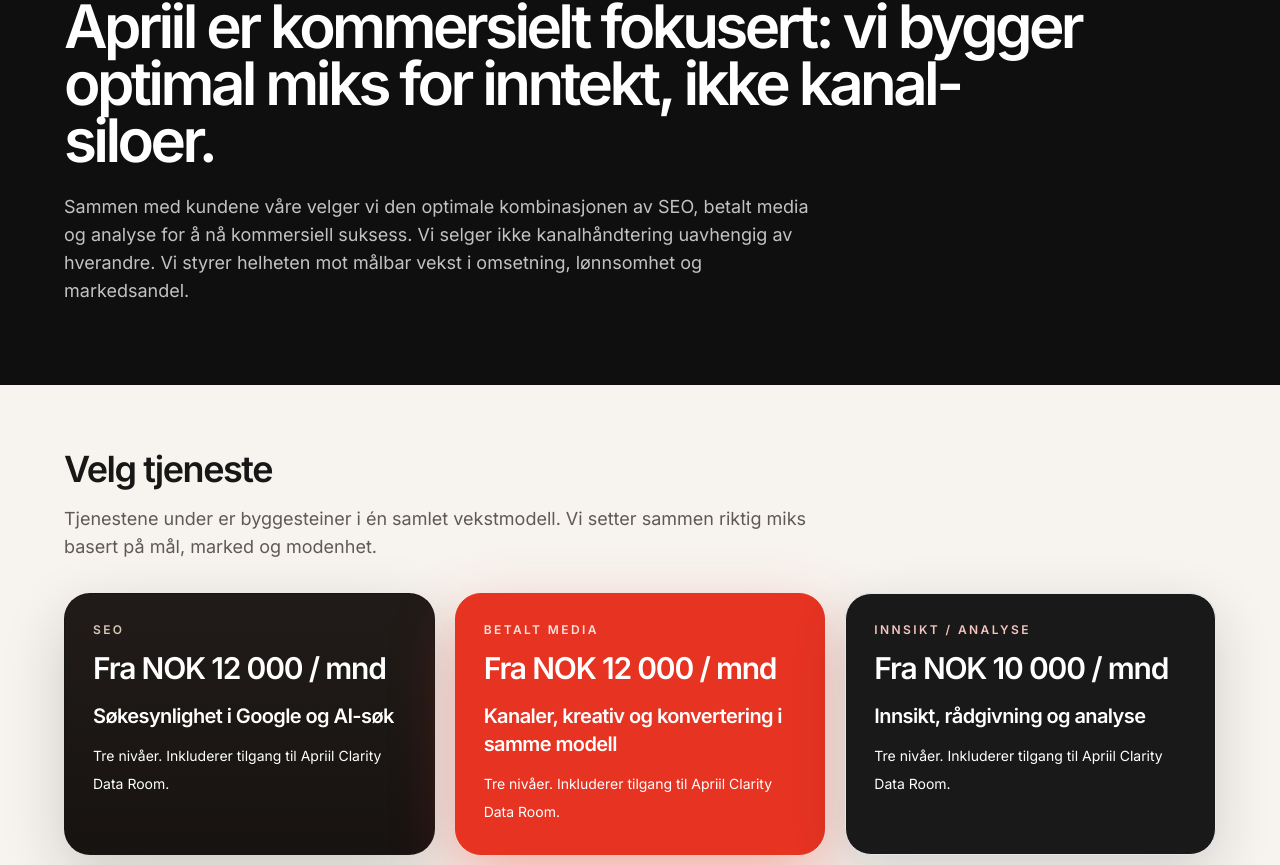
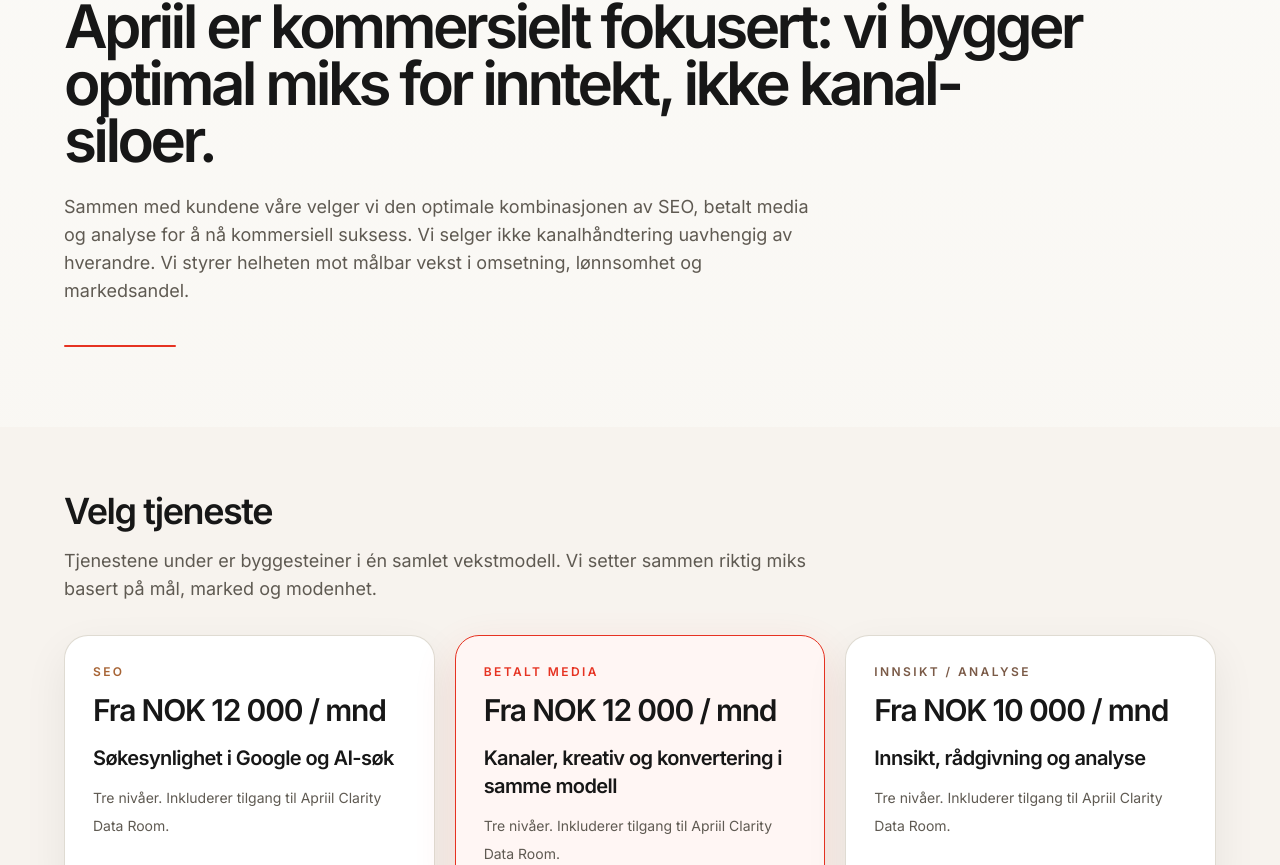
Before and after one commit to CognitiveFire/SEO-MICROSITE, a Next.js app: page / in a window 1280 px wide. Shown: the part 255-1120 px from the top of the page. Built offline with nearby package versions, Linux system fonts and the light colour scheme; no server answers.

Commit message:
Refine site design to better match Apriil brand expression

```diff
--- a/app/globals.css
+++ b/app/globals.css
@@ -6,10 +6,17 @@
   scroll-behavior: smooth;
 }
 
+:root {
+  --apriil-red: #e63322;
+  --apriil-ink: #171717;
+  --apriil-paper: #fbfaf7;
+  --apriil-paper-soft: #f4efe8;
+}
+
 body {
-  font-family: "Inter", sans-serif;
-  background: #f8f8f6;
-  color: #171717;
+  font-family: "GT Walsheim", "Neue Haas Grotesk", system-ui, sans-serif;
+  background: linear-gradient(180deg, var(--apriil-paper) 0%, var(--apriil-paper-soft) 100%);
+  color: var(--apriil-ink);
 }
 
 ::selection {
--- a/app/page.tsx
+++ b/app/page.tsx
@@ -3,16 +3,17 @@
 export default function HomePage() {
   return (
     <main>
-      <section className="bg-[#0f0f0f] px-6 py-20 text-white md:px-10 xl:px-16">
+      <section className="px-6 py-20 md:px-10 xl:px-16">
         <div className="mx-auto max-w-6xl">
-          <p className="text-xs font-semibold uppercase tracking-[0.24em] text-[#f08f86]">Digital markedsføring</p>
-          <h1 className="mt-6 max-w-5xl text-4xl font-semibold tracking-[-0.06em] md:text-6xl md:leading-[0.95]">
+          <p className="text-xs font-semibold uppercase tracking-[0.24em] text-[#e63322]">Digital markedsføring</p>
+          <h1 className="mt-6 max-w-5xl text-4xl font-semibold tracking-[-0.06em] text-apriil-dark md:text-6xl md:leading-[0.95]">
             Apriil er kommersielt fokusert: vi bygger optimal miks for inntekt, ikke kanal-siloer.
           </h1>
-          <p className="mt-6 max-w-3xl text-base leading-8 text-white/75 md:text-lg">
+          <p className="mt-6 max-w-3xl text-base leading-8 text-apriil-muted md:text-lg">
             Sammen med kundene våre velger vi den optimale kombinasjonen av SEO, betalt media og analyse for å nå kommersiell suksess.
             Vi selger ikke kanalhåndtering uavhengig av hverandre. Vi styrer helheten mot målbar vekst i omsetning, lønnsomhet og markedsandel.
           </p>
+          <div className="mt-10 h-[2px] w-28 rounded-full bg-[#e63322]" />
         </div>
       </section>
 
@@ -23,23 +24,23 @@
             Tjenestene under er byggesteiner i én samlet vekstmodell. Vi setter sammen riktig miks basert på mål, marked og modenhet.
           </p>
           <div className="mt-8 grid gap-5 lg:grid-cols-3">
-            <Link href="/services/seo" className="rounded-[26px] border border-apriil-dark/85 bg-[linear-gradient(180deg,#211c19_0%,#171311_100%)] p-7 text-white shadow-[0_22px_62px_rgba(23,23,23,0.18)] transition hover:-translate-y-0.5">
-              <p className="text-xs font-semibold uppercase tracking-[0.2em] text-[#d8c6b8]">SEO</p>
+            <Link href="/services/seo" className="rounded-[24px] border border-apriil-line/80 bg-white p-7 text-apriil-dark shadow-[0_16px_44px_rgba(23,23,23,0.07)] transition hover:-translate-y-0.5">
+              <p className="text-xs font-semibold uppercase tracking-[0.2em] text-[#a76435]">SEO</p>
               <p className="mt-3 text-3xl font-semibold tracking-[-0.04em]">Fra NOK 12 000 / mnd</p>
               <h3 className="mt-4 text-xl font-semibold tracking-[-0.03em]">Søkesynlighet i Google og AI-søk</h3>
-              <p className="mt-3 text-sm leading-7 text-white/78">Tre nivåer. Inkluderer tilgang til Apriil Clarity Data Room.</p>
+              <p className="mt-3 text-sm leading-7 text-apriil-muted">Tre nivåer. Inkluderer tilgang til Apriil Clarity Data Room.</p>
             </Link>
-            <Link href="/services/paid-media" className="rounded-[26px] border border-[#e63322] bg-[#e63322] p-7 text-white shadow-[0_24px_62px_rgba(230,51,34,0.34)] transition hover:-translate-y-0.5">
-              <p className="text-xs font-semibold uppercase tracking-[0.2em] text-white/85">Betalt media</p>
+            <Link href="/services/paid-media" className="rounded-[24px] border border-[#e63322] bg-[#fff6f4] p-7 text-apriil-dark shadow-[0_16px_44px_rgba(230,51,34,0.12)] transition hover:-translate-y-0.5">
+              <p className="text-xs font-semibold uppercase tracking-[0.2em] text-[#e63322]">Betalt media</p>
               <p className="mt-3 text-3xl font-semibold tracking-[-0.04em]">Fra NOK 12 000 / mnd</p>
               <h3 className="mt-4 text-xl font-semibold tracking-[-0.03em]">Kanaler, kreativ og konvertering i samme modell</h3>
-              <p className="mt-3 text-sm leading-7 text-white/86">Tre nivåer. Inkluderer tilgang til Apriil Clarity Data Room.</p>
+              <p className="mt-3 text-sm leading-7 text-apriil-muted">Tre nivåer. Inkluderer tilgang til Apriil Clarity Data Room.</p>
             </Link>
-            <Link href="/services/intelligence-consulting-analytics" className="rounded-[26px] border border-white/14 bg-[#191919] p-7 text-white shadow-[0_18px_56px_rgba(23,23,23,0.16)] transition hover:-translate-y-0.5">
-              <p className="text-xs font-semibold uppercase tracking-[0.2em] text-[#f5c4bf]">Innsikt / Analyse</p>
+            <Link href="/services/intelligence-consulting-analytics" className="rounded-[24px] border border-apriil-line/80 bg-white p-7 text-apriil-dark shadow-[0_16px_44px_rgba(23,23,23,0.07)] transition hover:-translate-y-0.5">
+              <p className="text-xs font-semibold uppercase tracking-[0.2em] text-[#7a5a47]">Innsikt / Analyse</p>
               <p className="mt-3 text-3xl font-semibold tracking-[-0.04em]">Fra NOK 10 000 / mnd</p>
               <h3 className="mt-4 text-xl font-semibold tracking-[-0.03em]">Innsikt, rådgivning og analyse</h3>
-              <p className="mt-3 text-sm leading-7 text-white/82">Tre nivåer. Inkluderer tilgang til Apriil Clarity Data Room.</p>
+              <p className="mt-3 text-sm leading-7 text-apriil-muted">Tre nivåer. Inkluderer tilgang til Apriil Clarity Data Room.</p>
             </Link>
           </div>
           <div className="mt-8 rounded-[22px] border border-apriil-line/80 bg-white/75 p-6 shadow-[0_12px_34px_rgba(23,23,23,0.06)] md:flex md:items-center md:justify-between md:gap-6">
--- a/components/global-page-chrome.tsx
+++ b/components/global-page-chrome.tsx
@@ -11,7 +11,7 @@
   return (
     <section className="px-6 pb-6 pt-10 md:px-10 xl:px-16">
       <div className="mx-auto max-w-6xl border-t border-apriil-line/80 pt-10">
-        <div className="rounded-[24px] border border-apriil-line/80 bg-[linear-gradient(135deg,#fff_0%,#f8f3ed_65%,#f2ebe3_100%)] p-7 shadow-[0_14px_40px_rgba(23,23,23,0.06)] md:p-8">
+        <div className="rounded-[24px] border border-apriil-line/80 bg-white p-7 shadow-[0_14px_34px_rgba(23,23,23,0.06)] md:p-8">
           <p className="text-xs font-semibold uppercase tracking-[0.22em] text-apriil-primary">Ekspertstøtte</p>
           <div className="mt-3 grid gap-5 md:grid-cols-[1fr_auto] md:items-end md:gap-8">
             <div>
@@ -42,7 +42,7 @@
   return (
     <section className="px-6 py-20 md:px-10 xl:px-16">
       <div className="mx-auto max-w-6xl border-t border-apriil-line/80 pt-16">
-        <div className="rounded-[30px] border border-apriil-line/80 bg-[linear-gradient(180deg,rgba(255,255,255,0.75),rgba(251,250,247,0.95))] p-8 shadow-[0_16px_50px_rgba(23,23,23,0.05)] md:p-10">
+        <div className="rounded-[30px] border border-apriil-line/80 bg-white p-8 shadow-[0_16px_40px_rgba(23,23,23,0.05)] md:p-10">
           <div className="grid gap-10 lg:grid-cols-[0.84fr_1.16fr] lg:items-start">
             <div>
               <p className="text-xs font-semibold uppercase tracking-[0.24em] text-apriil-primary">Neste steg</p>
--- a/tailwind.config.js
+++ b/tailwind.config.js
@@ -7,8 +7,8 @@
   theme: {
     extend: {
       fontFamily: {
-        sans: ["Inter", "sans-serif"],
-        heading: ["Inter", "sans-serif"],
+        sans: ["GT Walsheim", "Neue Haas Grotesk", "system-ui", "sans-serif"],
+        heading: ["GT Walsheim", "Neue Haas Grotesk", "system-ui", "sans-serif"],
       },
       colors: {
         apriil: {
```
Also changed, not shown: components/service-page-template.tsx (+17 -16 lines).
